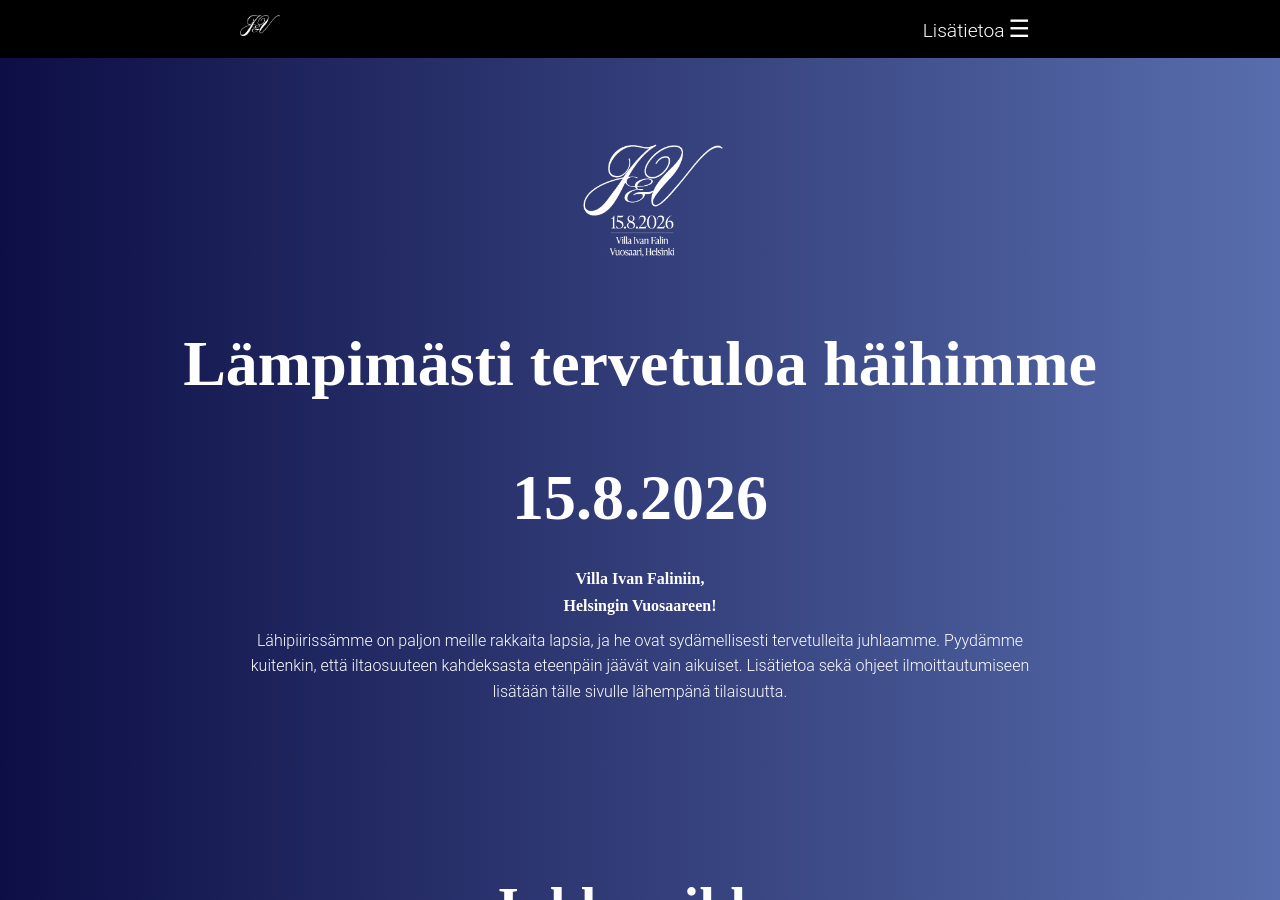
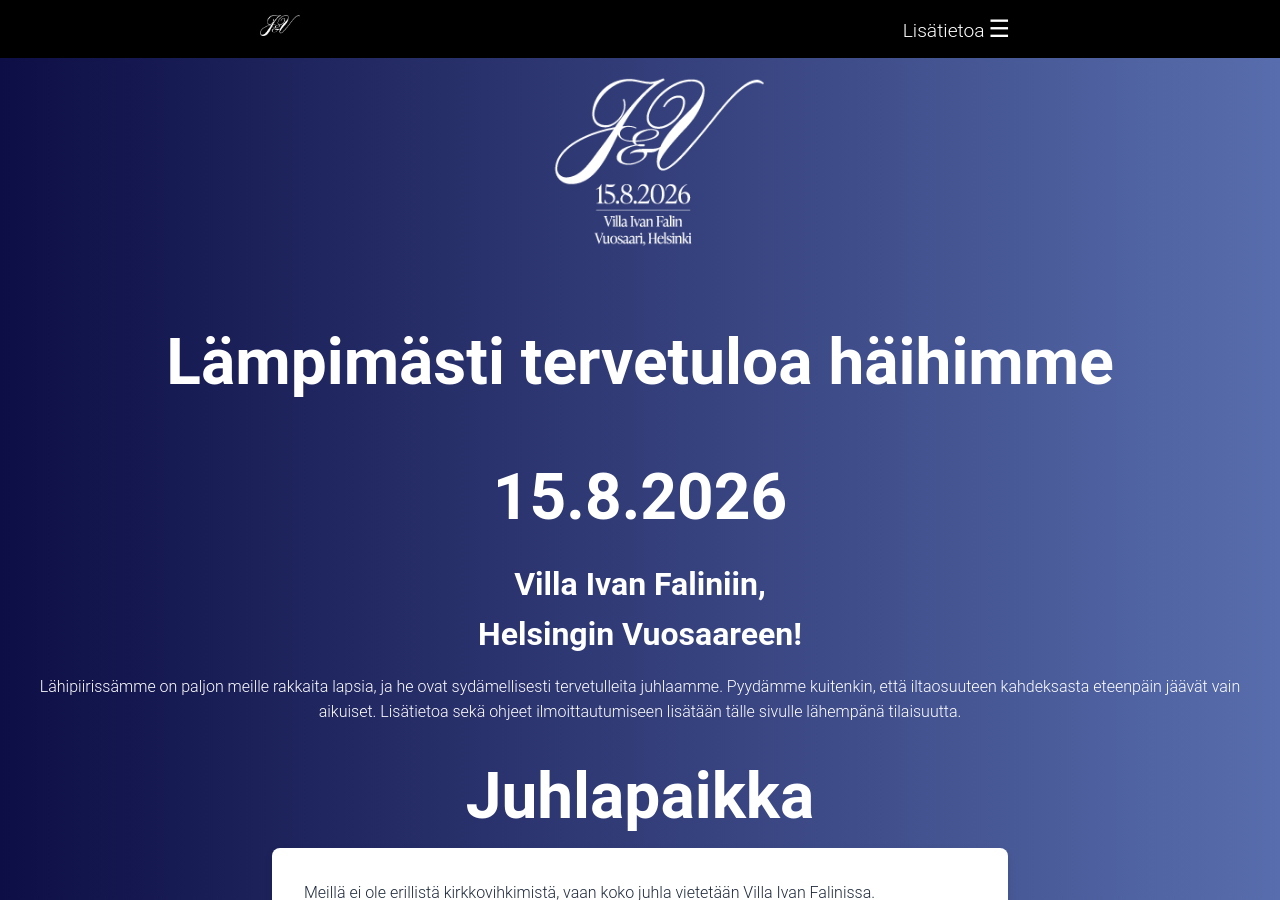
Before and after one commit to rapusirkus/rapusirkus.github.io, a Jekyll site: the page index.html, which Jekyll copies as it is, in a window 1280 px wide and 900 px high. Built offline with Jekyll 4.4.1, drawn with Linux system fonts in a browser that asks for light colours; some web fonts are replaced.

Commit message:
Finalize layout adjustments and spacing

```diff
--- a/index.html
+++ b/index.html
@@ -14,6 +14,12 @@
             --text-color: #1e293b;
             --background-color: #f8fafc;
         }
+        /* --- Global reset for consistent spacing --- */
+        * {
+            margin: 0;
+            padding: 0;
+            box-sizing: border-box;
+        }
 
         body {
             margin: 0;
@@ -24,28 +30,17 @@
             line-height: 1.6;
         }
 
-        h1, h2, h3 {
-            font-family: 'ivy-presto-bold', serif;
-            font-weight: 700;
-        }
-
         h1 {
-            font-size: 6rem;
-            margin: 0.5em 0;
+            font-size: 4rem;
+            margin-bottom: 1rem;
             line-height: 1.1;
             text-align: center;
         }
 
         h2 {
-            font-size: 1.2rem;
-            margin: 0.3em 0;
-            line-height: 1.1;
-        }
-
-        h3 {
-            font-size: 1rem;
-            margin: 0.3em 0;
-            line-height: 1.1;
+            font-size: 2rem;
+            margin-bottom: 0.75rem;
+            line-height: 1.2;
         }
 
         .nav {
@@ -115,18 +110,17 @@
         }
 
         .section {
-            padding: 20px 20px;
+            padding: 2rem;
             max-width: 800px;
-            margin: 0 auto;
+            margin: 0 auto 2rem;
             overflow: hidden;
-            margin-bottom: 20px;
         }
 
         .card {
             background-color: white;
             border-radius: 8px;
             box-shadow: 0 4px 8px rgba(0,0,0,0.1);
-            padding: 40px;
+            padding: 2rem;
             margin-bottom: 40px;
         }
 
@@ -185,55 +179,6 @@
             scroll-behavior: smooth;
         }
 
-        @media (max-width: 768px) {
-            h1 {
-                font-size: 4rem;
-            }
-
-            h2 {
-                font-size: 1.5rem;
-            }
-
-            h3 {
-                font-size: 1.2rem;
-            }
-
-            .photo-gallery {
-                grid-template-columns: 1fr;
-            }
-
-            .card {
-                padding: 20px;
-            }
-
-            .hero p {
-                font-size: 1.2rem;
-                max-width: 90%;
-                margin: 0 auto;
-            }
-
-            .hero img {
-                width: 250px;
-                margin-top: 150px;
-            }
-        }
-
-        @media (min-width: 769px) {
-            h1 {
-                font-size: 3.5rem;
-            }
-
-            .hero p {
-                font-size: 1rem;
-                max-width: 800px;
-                margin: 0 auto;
-            }
-
-            .hero img {
-                width: 400px;
-            }
-        }
-
         .hero {
             display: flex;
             flex-direction: column;
@@ -243,8 +188,13 @@
             color: white;
             text-align: center;
             background: none;
-            padding-top: 100px;
+            padding-top: 140px;
             margin-bottom: 100px;
+        }
+
+        .hero img {
+            width: 300px;
+            margin-bottom: 20px;
         }
 
         .hero h1 {
@@ -255,16 +205,6 @@
         .hero p {
             font-size: 1.5rem;
             margin: 0.5em 0;
-        }
-
-        @media (max-width: 768px) {
-            .hero h1 {
-                font-size: 3rem;
-            }
-
-            .hero p {
-                font-size: 1.2rem;
-            }
         }
 
         .hamburger-icon {
@@ -281,7 +221,7 @@
 <body>
     <nav class="nav">
         <div class="nav-inner">
-            <a href="#" class="logo">
+            <a href="index.html" class="logo">
                 <img src="assets/images/hero-icon.png" alt="Hero Icon" class="nav-logo">
             </a>
             <div class="menu-toggle">
@@ -297,11 +237,11 @@
         </div>
     </nav>
     <div class="hero">
-        <img src="assets/images/hero-logo.png" alt="Hero Logo" style="width: 200px; margin-bottom: 20px;">
+        <img src="assets/images/hero-logo.png" alt="Hero Logo">
         <h1>Lämpimästi tervetuloa häihimme</h1>
         <h1>15.8.2026</h1>
-        <h3>Villa Ivan Faliniin,</h3>
-        <h3>Helsingin Vuosaareen!</h3>
+        <h2>Villa Ivan Faliniin,</h2>
+        <h2>Helsingin Vuosaareen!</h2>
         <p style="color: white; font-size: 1rem; padding: 0 20px;">Lähipiirissämme on paljon meille rakkaita lapsia, ja he ovat sydämellisesti tervetulleita juhlaamme. Pyydämme kuitenkin, että iltaosuuteen kahdeksasta eteenpäin jäävät vain aikuiset. Lisätietoa sekä ohjeet ilmoittautumiseen lisätään tälle sivulle lähempänä tilaisuutta.</p>
     </div>
 
@@ -319,11 +259,11 @@
                 <li>Scandic Vuosaari (2 km)</li>
                 <li>Hotel Sofia (4 km)</li>
             </ul>
-            <h3>Saapuminen</h3>
+            <h2>Saapuminen</h2>
             <p>Emme järjestä erillistä kuljetusta juhlapaikalle tai sieltä pois.</p>
             <p>Villalta löytyy reilusti pysäköintitilaa kaikille vieraille, ja halutessaan auton voi jättää pysäköintialueelle viikonlopun yli.</p>
             <p>Julkisilla paikalle pääsee päärautatieasemalta noin tunnissa. Julkisilla saapuessa varaudu n. 1km kävelyyn matkan loppupäässä.</p>
-            <h3>Majoitusvinkit</h3>
+            <h2>Majoitusvinkit</h2>
             <p><strong>Hotelli Rantapuisto</strong><br>10 minuutin ajomatka, n. 130e/2hh huone</p>
             <p><strong>Hotelli Sofia</strong><br>15 minuutin ajomatka, n. 120e/2hh huone</p>
             <p><strong>Noli Herttoniemi</strong><br>15 minuutin ajomatka, n. 95e/2hh huone</p>
```
